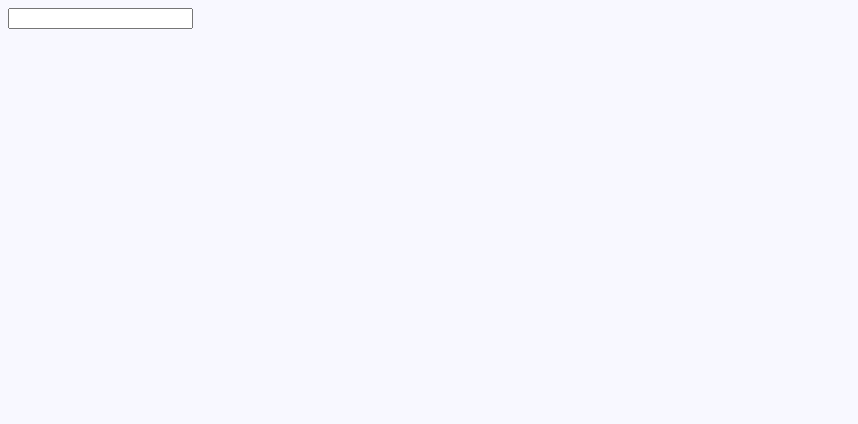
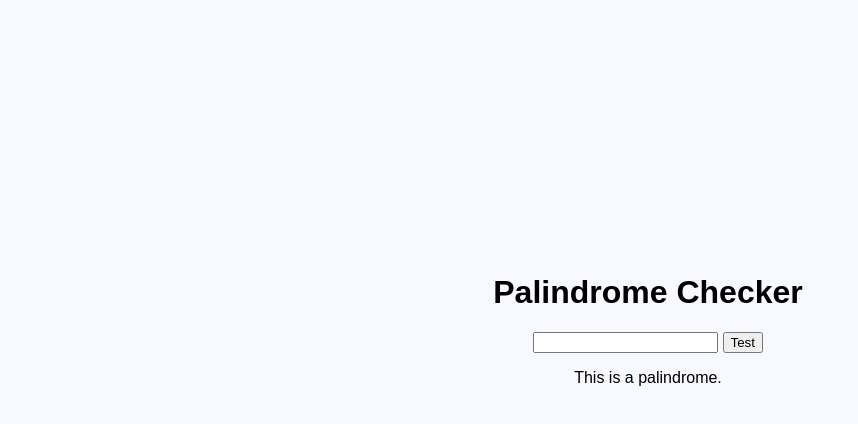
Before and after one commit to davidgbiggs/roman-numeral-converter, a plain HTML site: page index.html in a window 1280 px wide. Shown: the whole page, without its empty margins (0-858 px from the left). Drawn offline with Linux system fonts and the light colour scheme.

Commit message:
Added event handling for palindrome submission

```diff
--- a/index.css
+++ b/index.css
@@ -1,3 +1,19 @@
+* {
+  font-family: Arial, Helvetica, sans-serif;
+}
+
 body {
   background-color: ghostwhite;
 }
+
+#input-container {
+  width: 100vw;
+  height: 80vh;
+  display: flex;
+  justify-content: center;
+  align-items: center;
+  flex-direction: column;
+}
+
+input {
+}
--- a/index.html
+++ b/index.html
@@ -5,6 +5,13 @@
     <script src="./index.js" async></script>
   </head>
   <body>
-    <div id="input-container"><input type="text" /></div>
+    <div id="input-container">
+      <h1>Palindrome Checker</h1>
+      <form id="palindrome-form" onsubmit="return false">
+        <input type="text" />
+        <button type="submit">Test</button>
+      </form>
+      <p>This is a palindrome.</p>
+    </div>
   </body>
 </html>
--- a/index.js
+++ b/index.js
@@ -1 +1,10 @@
-console.log("hi");
+function isPalindrome(str) {}
+
+function checkPalindrome(event) {
+  console.log(event);
+  //   console.log(event);
+}
+
+document
+  .querySelector("#palindrome-form")
+  .addEventListener("submit", checkPalindrome, false);
```
